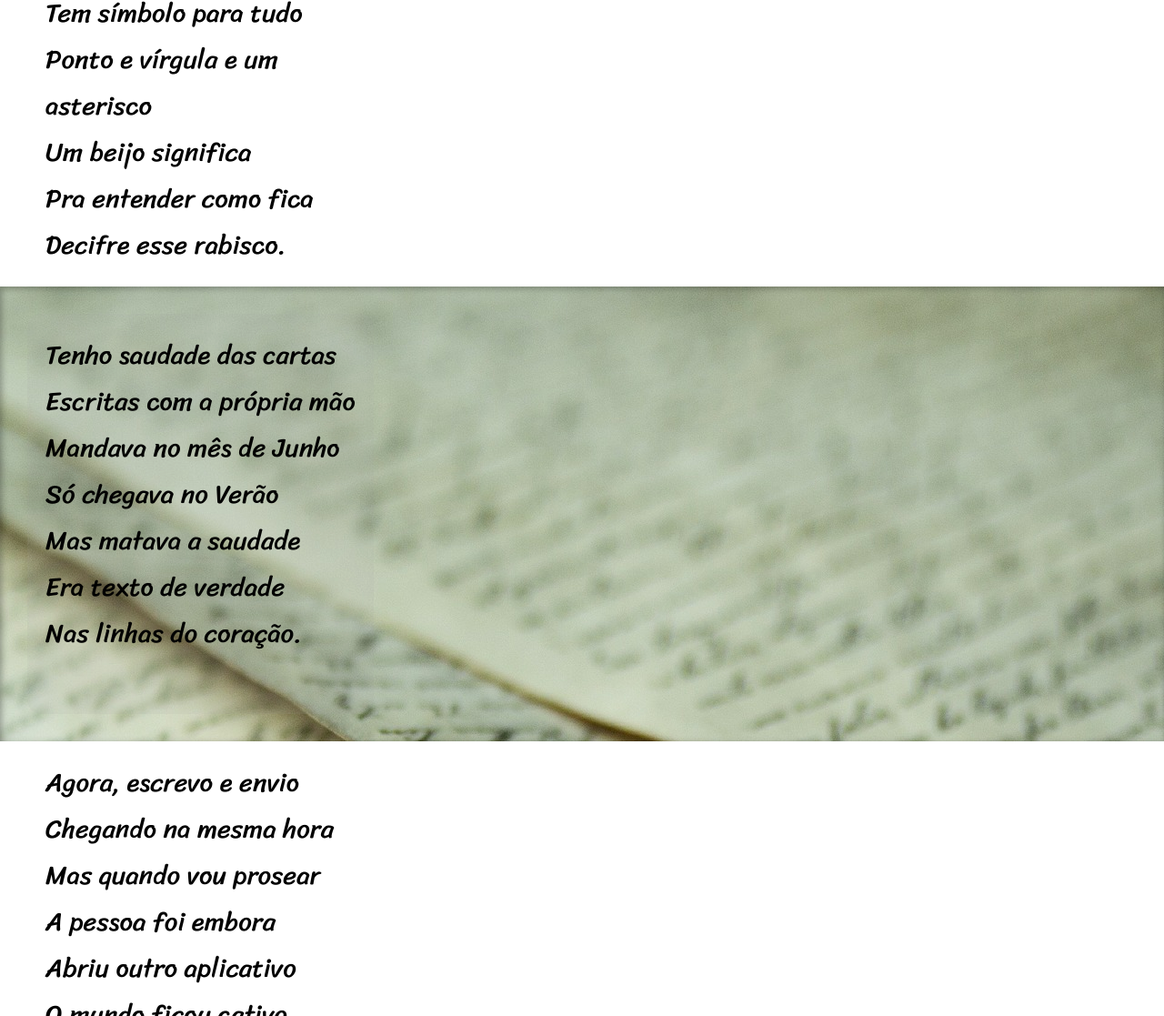
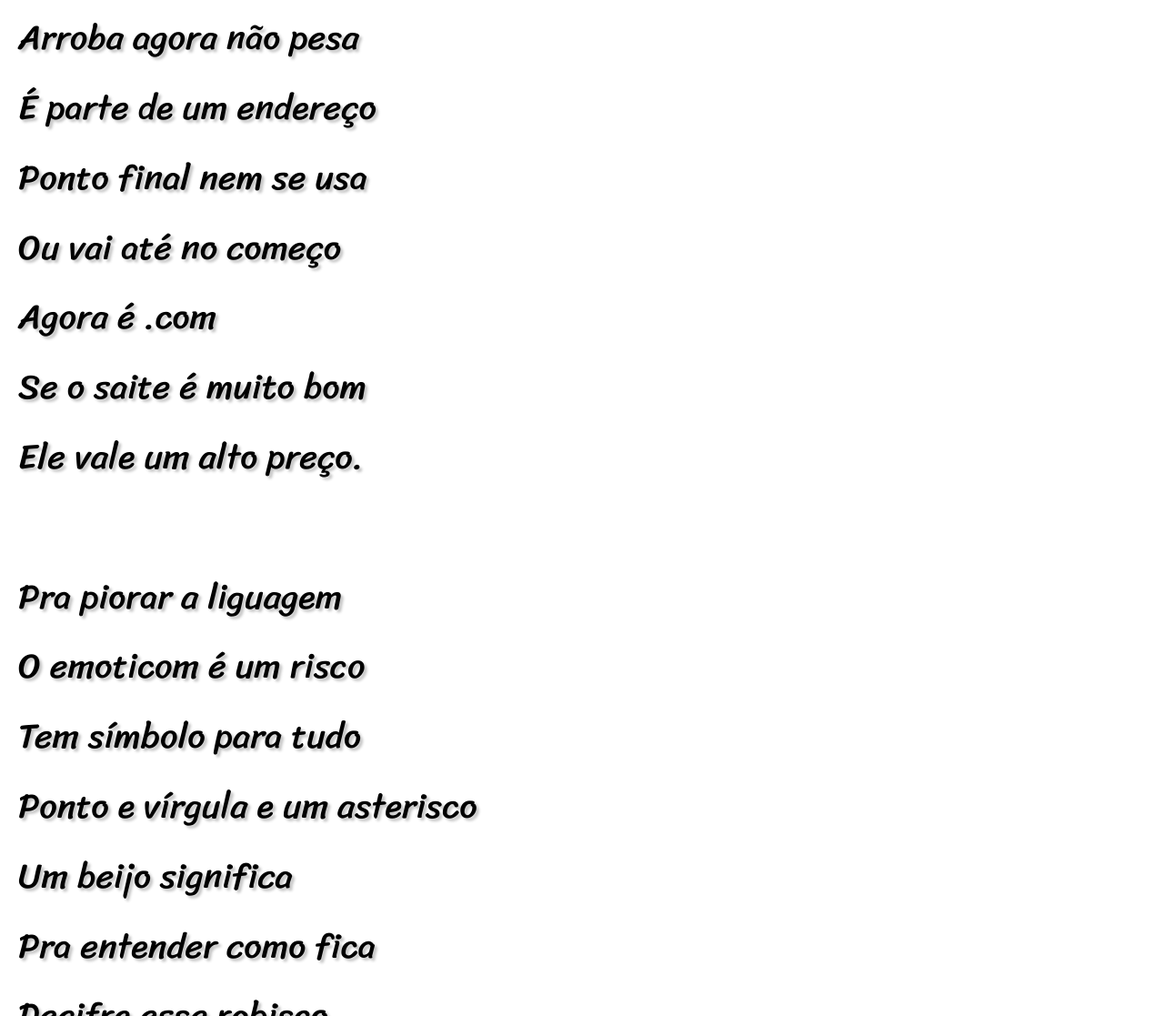
Before and after one commit to matheuscaminhaarruda/projeto-cordel, a plain HTML site: page index.html in a window 1280 px wide. Shown: the part 1683-2800 px from the top of the page at 91% size. Drawn offline with Linux system fonts and the light colour scheme.

Commit message:
Desafio Cordel atualizado

```diff
--- a/index.html
+++ b/index.html
@@ -14,7 +14,7 @@
     </header>
 
     <main>
-        <article>
+        <section class="normal">
             <p>
                 Estou ficando cansado <br>
                 Da tal tecnologia <br>
@@ -22,29 +22,30 @@
                 Mensagem curta e fria <br>
                 Twitter e Facebook <br>
                 Antes que eu caduque <br>
-                Vou dizer tudo em poesia. <br>
+                Vou dizer tudo em poesia.
             </p>
-
-            <section id="flor">
-                <p class="especial">
+        </section>
+        <section class="imagem" id="flor">
+            <p>
                 Não é mais como era antes<br>
                 É tudo abreviado<br>
                 "Você" só tem duas letras<br>
                 O "O" e o "E" foi riscado<br>
                 Para declarar o amor<br>
                 Basta botar uma flor<br>
-                    E um coração desenhado.<br>
+                E um coração desenhado.
             </p>
         </section>
 
-            <p>
+        <section class="normal">
+            <p class="paragrafo">
                 Arroba agora não pesa<br>
                 É parte de um endereço<br>
                 Ponto final nem se usa<br>
                 Ou vai até no começo<br>
                 Agora é .com<br>
                 Se o saite é muito bom<br>
-                Ele vale um alto preço.<br>
+                Ele vale um alto preço.
             </p>
 
             <p>
@@ -54,29 +55,31 @@
                 Ponto e vírgula e um asterisco<br>
                 Um beijo significa<br>
                 Pra entender como fica<br>
-                Decifre esse rabisco.<br>
+                Decifre esse rabisco.
             </p>
+        </section>
 
-            <section id="livro">
-                <p class="especial">
+        <section class="imagem" id="livro">
+            <p>
                 Tenho saudade das cartas<br>
                 Escritas com a própria mão<br>
                 Mandava no mês de Junho<br>
                 Só chegava no Verão<br>
                 Mas matava a saudade<br>
                 Era texto de verdade<br>
-                    Nas linhas do coração.<br>
+                Nas linhas do coração.
             </p>
         </section>
 
-            <p>
+        <section class="normal">
+            <p class="paragrafo">
                 Agora, escrevo e envio<br>
                 Chegando na mesma hora<br>
                 Mas quando vou prosear<br>
                 A pessoa foi embora<br>
                 Abriu outro aplicativo<br>
                 O mundo ficou cativo<br>
-                Da tecnologia do agora.<br>
+                Da tecnologia do agora.
             </p>
 
             <p>
@@ -86,9 +89,9 @@
                 Se quiser, faça esse teste<br>
                 Dois pontos são dois joelhos<br>
                 Seus lábios são aparelhos<br>
-                Deixe que Deus interprete.<br>
+                Deixe que Deus interprete.
             </p>
-        </article>
+        </section>
     </main>
 
     <footer>
--- a/style.css
+++ b/style.css
@@ -14,62 +14,55 @@
 }
 
 body{
-    font-family: "Sriracha", cursive; ;
+    font-family: Arial, Helvetica, sans-serif;
+    background-color: rgb(134, 134, 134);
+    min-height: 100vh;
+}
+
+a{
+    font-weight: bolder;
+    text-decoration: none;
+    color: white;
+}
+
+a:hover{
+    text-decoration: underline;
 }
 
 header{
-    font-family: "Passion One", sans-serif;
     background-color: black;
     color: white;
 
-    min-height: 120px;
+    padding: 50px 0px;
+
     text-align: center;
-    padding-top: 50px;
-
-    box-shadow: 0px 5px 7px rgba(0, 0, 0, 0.432);
+    font-family: "Passion One", sans-serif;
 }
 
 header h1{
-    font-size: 3em;
+    font-variant: small-caps;
+    font-size: 6vw;
 }
 
-header p{
-    font-size: 1.2em;
-}
-
-header a{
-    text-decoration: none;
-    font-style: italic;
-    font-weight: lighter;
-    color: white;
-}
-
-header a:hover{
-    text-decoration: underline;
+section{
+    font-family: "Sriracha", cursive;
+    font-size: 3vw;
+    line-height: 2em;
+    padding: 10vh 0px 10vh 20px;
 }
 
 
-main p{
-    font-size: 1.8em;
-    max-width: 350px;
-    min-height: 400px;
-    padding: 20px 20px;
-    margin-left: 30px;
-
+.normal{
+    background-color: white;
+    text-shadow: 3px 3px 3px rgba(0, 0, 0, 0.233)
 }
 
-main section{
-    min-height: 500px;
-    position: relative;
-    box-shadow: inset 2px 2px 7px rgba(0, 0, 0, 0.295);
-}
+.imagem{
+    background-position: right center;
+    background-attachment: fixed;
+    box-shadow: inset 7px 7px 20px 7px rgba(0, 0, 0, 0.247);
 
-.especial{
-    border-radius: 15px;
-    background-color: rgba(160, 160, 160, 0.116);
-    position: absolute;
-    top: 30px;
-
+    text-shadow: 2px 2px 0px rgba(0, 0, 0, 0.692);
 }
 
 section#flor{
@@ -80,19 +73,21 @@ section#livro{
     background-image: url(imagens/background002.jpg);
 }
 
+.paragrafo{
+    padding-bottom: 2em;
+}
+
+.imagem > p{
+    display: inline-block;
+    padding: 5px;
+    border-radius: 10px;
+    background-color: rgba(0, 0, 0, 0.267);
+    color: white;
+}
+
 footer{
     background-color: black;
     color: white;
     text-align: center;
-    padding: 10px;
+    padding: 5px;
 }
-
-footer a{
-    text-decoration: none;
-    color: White;
-    font-weight: bolder;
-}
-
-footer a:hover{
-    text-decoration: underline;
-}
```
Lines whose indentation alone changed are shown as unchanged.
